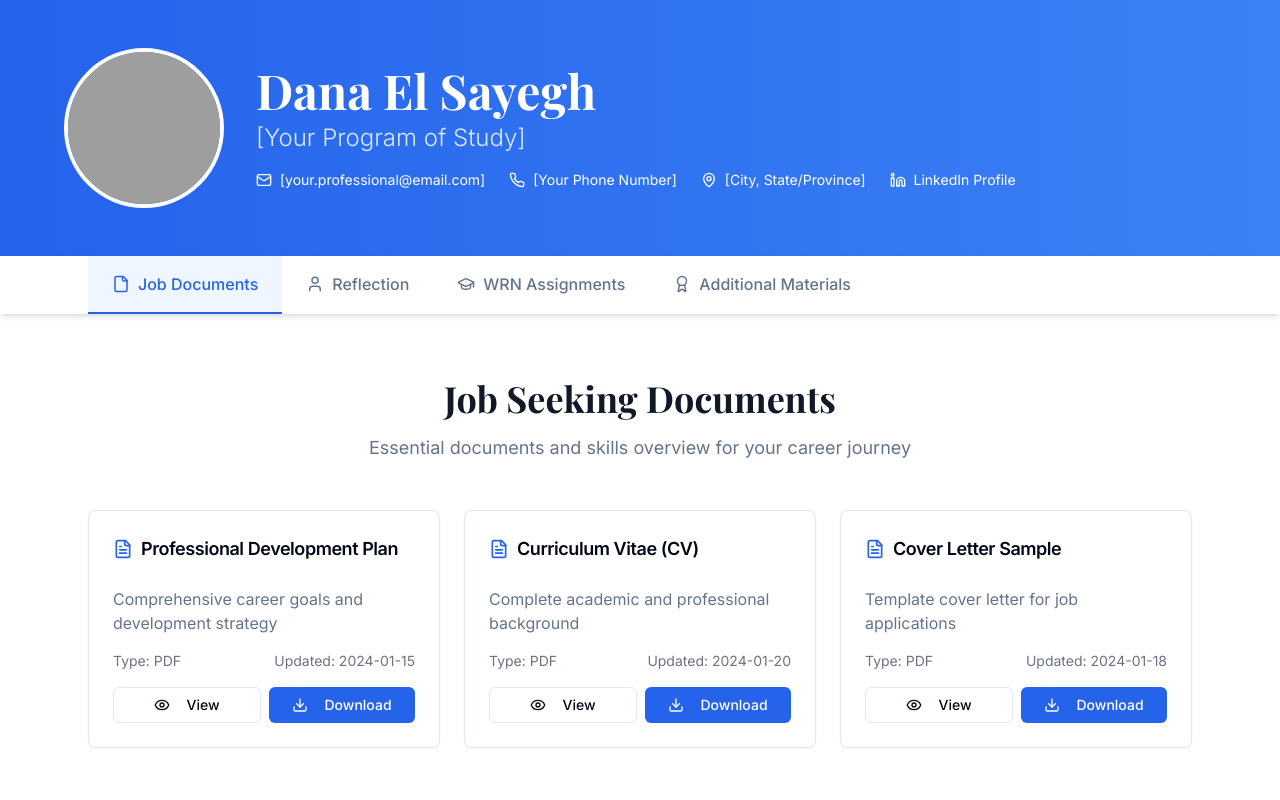
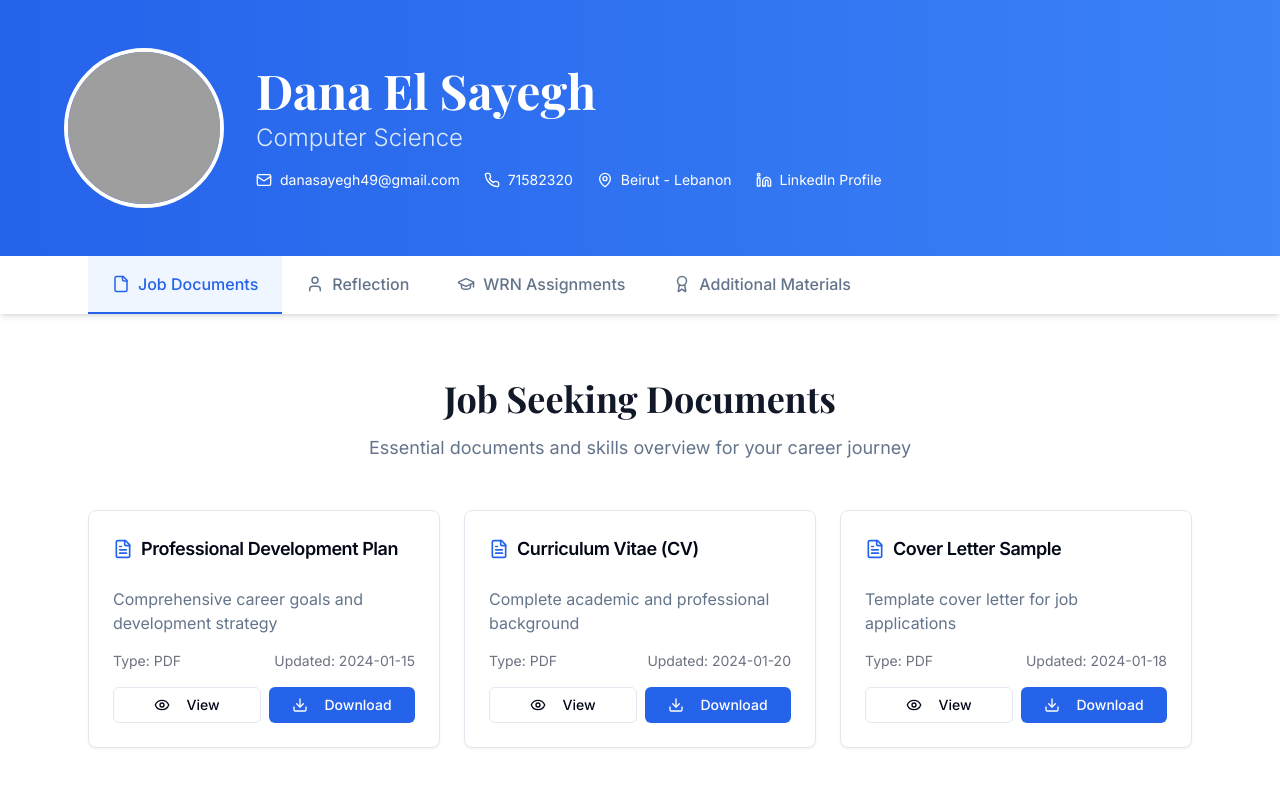
Before and after one commit to Dannaas04/digital-path-folio, a React (Vite) app: page / in a window 1280 px wide. Shown: the top 800 px of the page. Built offline with nearby package versions, Linux system fonts and the light colour scheme; grey boxes are pictures that could not be loaded.

Commit message:
Update Header.tsx

```diff
--- a/src/components/Header.tsx
+++ b/src/components/Header.tsx
@@ -24,26 +24,26 @@ const Header = () => {
               Dana El Sayegh
             </h1>
             <p className="text-xl md:text-2xl font-inter font-light mb-4 text-blue-100">
-              [Your Program of Study]
+              Computer Science
             </p>
 
             {/* Contact Information */}
             <div className="flex flex-wrap justify-center md:justify-start gap-6 text-sm">
               <div className="flex items-center gap-2">
                 <Mail size={16} />
-                <span>[your.professional@email.com]</span>
+                <span>danasayegh49@gmail.com</span>
               </div>
               <div className="flex items-center gap-2">
                 <Phone size={16} />
-                <span>[Your Phone Number]</span>
+                <span>71582320</span>
               </div>
               <div className="flex items-center gap-2">
                 <MapPin size={16} />
-                <span>[City, State/Province]</span>
+                <span>Beirut - Lebanon</span>
               </div>
               <div className="flex items-center gap-2">
                 <Linkedin size={16} />
-                <a href="#" className="hover:text-blue-200 transition-colors">
+                <a href="https://www.linkedin.com/in/dana-sayegh/" className="hover:text-blue-200 transition-colors">
                   LinkedIn Profile
                 </a>
               </div>
```
